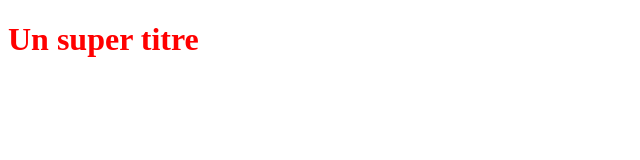
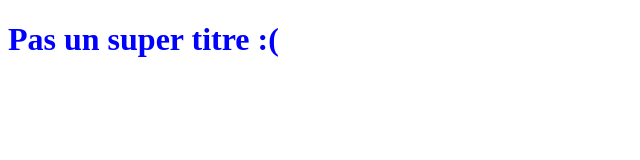
Before and after one commit to MuddyVee/OpenclassroomsProject_mahdi, a plain HTML site: page index.html in a window 1280 px wide. Shown: the whole page, without its empty margins (0-640 px from the left). Drawn offline with Linux system fonts and the light colour scheme.

Commit message:
Modification en Bleu + ajout de PAS

```diff
--- a/index.html
+++ b/index.html
@@ -5,6 +5,6 @@
    <link rel="stylesheet" type="text/css" href="styles.css">
 </head>
 <body>
-   <h1>Un super titre</h1>
+   <h1>Pas un super titre :(</h1>
 </body>
 </html>
--- a/styles.css
+++ b/styles.css
@@ -1,3 +1,3 @@
 h1 {
-   color: red;
+   color: blue;
 }
```
